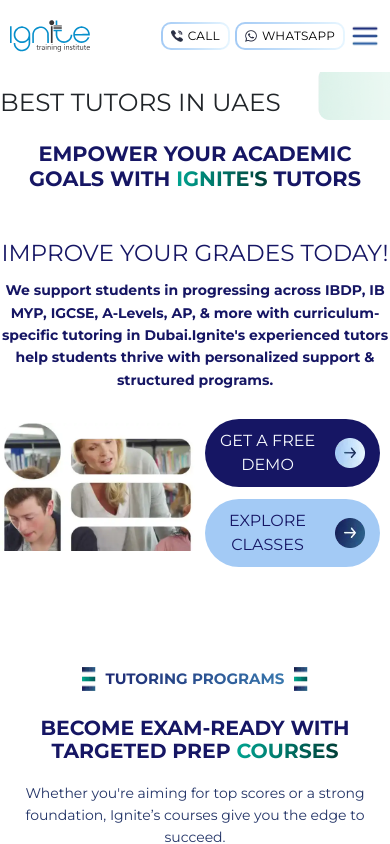
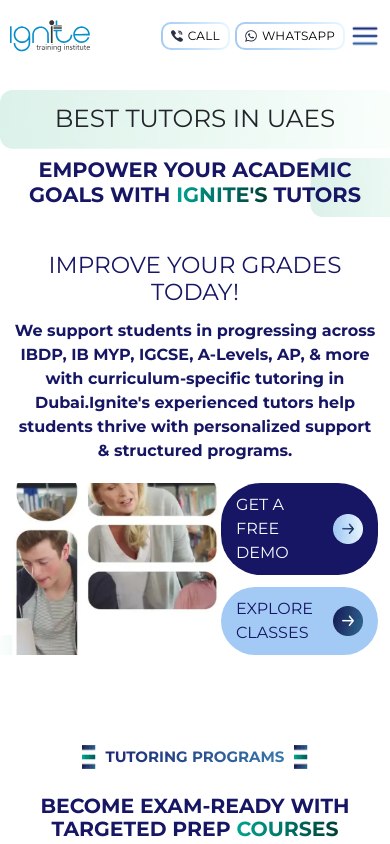
Before and after one commit to neelv007/ignite, a Next.js app: page / in a window 390 px wide. Shown: the top 844 px of the page. Built offline with nearby package versions, Linux system fonts and the light colour scheme; no server answers.

Commit message:
Update Hero.module.css

```diff
--- a/src/styles/home-copy/Hero.module.css
+++ b/src/styles/home-copy/Hero.module.css
@@ -136,95 +136,55 @@
 }
 
 /* =========================
-   MOBILE — FINAL FIXED LAYOUT
+   MOBILE — CLIENT MATCH
    ========================= */
 @media (max-width: 767px) {
 
-  /* Prevent header overlap */
+  /* Restore client mobile background */
   .hero {
-    padding-top: calc(var(--header-height, 72px) + 16px) !important;
-    background: url(/images/banner-bg-mobile.webp) no-repeat right top;
-    background-size: 90%;
+    padding: 20px 0 40px !important;
+    background: url(/images/banner-bg-mobile.webp) no-repeat;
+    background-size: 100% auto;
+    background-position: top center;
+     margin-top: -10px 0 -6px !important;
   }
 
-  /* Stack everything vertically */
+  /* Fix header overlap */
+  :global(.homeCopy) {
+    padding-top: calc(var(--header-height, 72px) + 12px) !important;
+  }
+
+  /* Stack layout */
   .heroMain {
     flex-direction: column;
   }
 
-  .heroLeft,
-  .heroRight {
-    width: 100% !important;
-    padding: 0 !important;
-    margin: 0 !important;
-    position: static !important;
-  }
-
-  /* TEXT — restore proper spacing */
-  .heroTitleMobile {
-    margin-bottom: 12px;
-  }
-
-  .heroParagraph {
-    display: block !important;
-    font-size: 14px;
-    line-height: 1.6;
-    text-align: center;
-    margin-bottom: 16px;
-  }
-
-  .heroParagraph strong {
-    display: inline;
-  }
-
-  /* IMAGE — FULL WIDTH */
-  .videoContainer {
-    width: 100% !important;
-    aspect-ratio: 16 / 9;
-    margin: 16px 0;
-    position: relative;
-  }
-
-  .heroPoster {
-    position: relative !important;
-    width: 100% !important;
-    height: auto !important;
-    border-radius: 18px;
-  }
-
-  /* VIDEO OFF ON MOBILE */
-  .heroVideo {
-    display: none !important;
-  }
-
-  /* BUTTONS — STACKED BELOW IMAGE */
-  .buttonGroup {
-    position: static !important;
-    width: 100% !important;
-    margin-top: 12px;
-    gap: 12px;
-    display: flex;
-    flex-direction: column;
-    align-items: center;
-  }
-
-  .buttonGroup a {
-    width: 90%;
-    max-width: 320px;
+  .heroLeft {
+    margin: 0;
     text-align: center;
   }
 
-  /* Remove decorative pseudo junk */
-  .homeherosection > div::after,
-  .SubHeading::before,
-  .SubHeading::after {
-    display: none !important;
-    content: none !important;
+  /* Hide desktop heading */
+  .heroTitleDesktop {
+    display: none;
   }
 
-  /* Kill animations for stability */
-  :global(*) {
-    animation: none !important;
-    transition: none !important;
+  /* Mobile image sizing */
+  .videoContainer {
+    width: 100%;
+    aspect-ratio: 16 / 9;
+    margin-top: 20px;
+  }
+
+  /* Disable video on mobile */
+  .heroVideo {
+    display: none;
+  }
+
+  /* Center buttons */
+  .buttonGroup {
+    position: static;
+    margin-top: 20px;
+    align-items: center;
   }
 }
```
